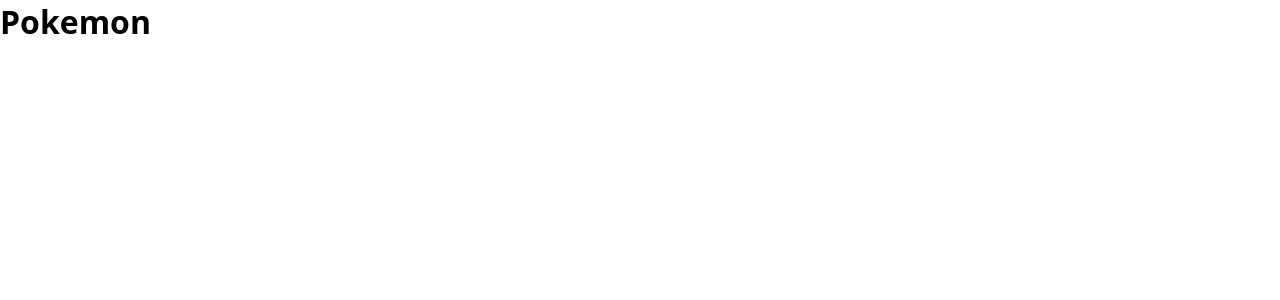
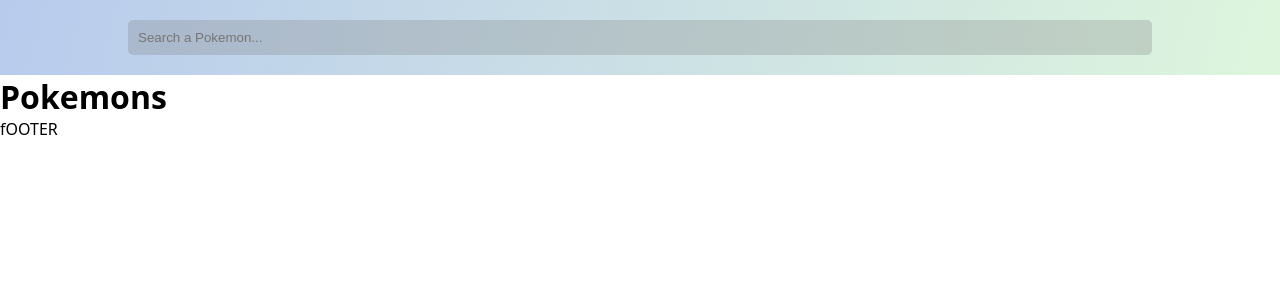
Before and after one commit to valengg11/pokedex-react-typescript, a React (Create React App) app: page / in a window 1280 px wide. Shown: the top 300 px of the page. Built offline with nearby package versions, Linux system fonts and the light colour scheme.

Commit message:
Add Header component styles and func

```diff
--- a/src/App.tsx
+++ b/src/App.tsx
@@ -1,11 +1,20 @@
-import React from 'react';
+import { BrowserRouter as Router, Routes, Route } from 'react-router-dom'
 import './App.css';
+import { Items, Pokemon, Pokemons } from './pages';
 
 function App() {
   return (
-    <div className="app">
-      <h1> Pokemon</h1>
+    <Router>
+      <div className="app">
+        <Routes>
+          <Route path="/pokemons/:name" element={<Pokemon />} />
+          <Route path="/pokemons" element={<Pokemons />} />
+          <Route path="/items" element={<Items  />} />
+          <Route path="/" element={<Pokemons />} />
+        </Routes>
     </div>
+    </Router>
+
   );
 }
 
--- /dev/null
+++ b/src/components/Header.tsx
@@ -0,0 +1,22 @@
+import styles from './header.module.css'
+
+type HeaderProps = {
+    query: string;
+    setQuery: (query: string) => void;
+}
+
+const Header = ({query, setQuery}: HeaderProps) => {
+    return (
+        <header className={styles.header}>
+            <input
+                className={styles.input}
+                type="text"
+                placeholder="Search a Pokemon..."
+                value={query}
+                onChange={(e) => setQuery(e.target.value)}
+            />
+        </header>
+    )
+};
+
+export default Header;
--- /dev/null
+++ b/src/components/header.module.css
@@ -0,0 +1,17 @@
+.header {
+    display: grid;
+    font-size: 1.2rem;
+    font-weight: bold;
+    padding: 10px;
+    place-items: center;
+    background: var(--bg-gradient);
+}
+
+.input {
+    background-color: rgba(121, 121, 121, 0.267);
+    padding: 10px;
+    border-radius: 5px;
+    margin: 10px;
+    border: none;
+    width: 80vw;
+}
--- /dev/null
+++ b/src/global.d.ts
@@ -0,0 +1,4 @@
+declare module "*.module.css" {
+    const classes: { [key: string]: string };
+    export default classes;
+}
--- /dev/null
+++ b/src/pages/Items.tsx
@@ -0,0 +1,9 @@
+const Items = () => {
+    return (
+        <div>
+            Items
+        </div>
+    )
+};
+
+export default Items;
--- /dev/null
+++ b/src/pages/Pokemon.tsx
@@ -0,0 +1,12 @@
+import { useParams } from 'react-router-dom';
+
+const Pokemon = () => {
+    const { name } = useParams();
+    return (
+        <div>
+            { name }
+        </div>
+    )
+};
+
+export default Pokemon;
--- /dev/null
+++ b/src/pages/Pokemons.tsx
@@ -0,0 +1,17 @@
+import {useState} from "react";
+import Header from "../components/Header";
+
+const Pokemons = () => {
+    const [query, setQuery] = useState("");
+    return (
+        <>
+          <Header query={query} setQuery={setQuery} />
+          <main>
+            <h1>Pokemons</h1>
+          </main>
+          <footer>fOOTER</footer>
+        </>
+    )
+};
+
+export default Pokemons;
--- /dev/null
+++ b/src/pages/index.tsx
@@ -0,0 +1,3 @@
+export { default as Items } from "./Items";
+export { default as Pokemons } from "./Pokemons";
+export { default as Pokemon } from "./Pokemon";
```
